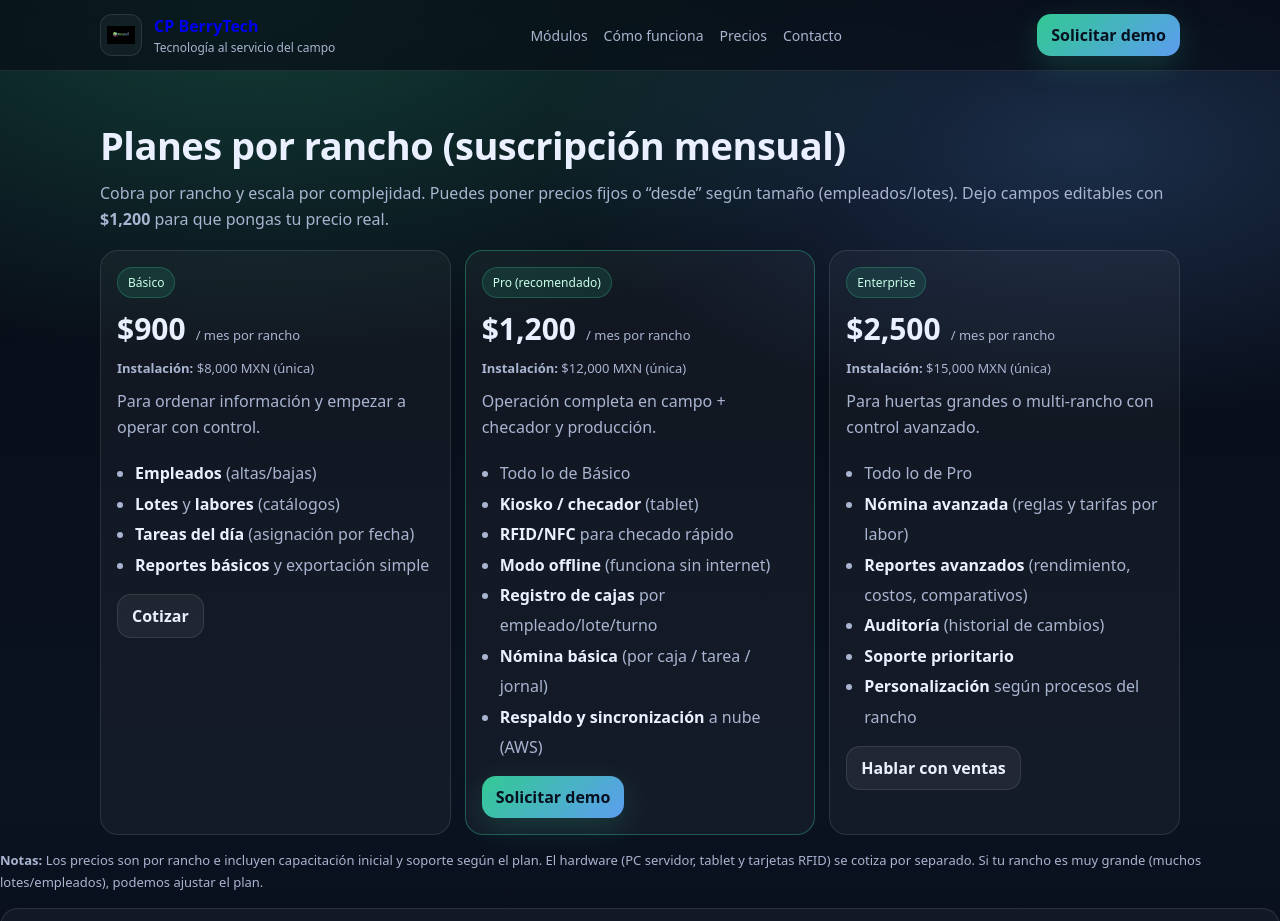
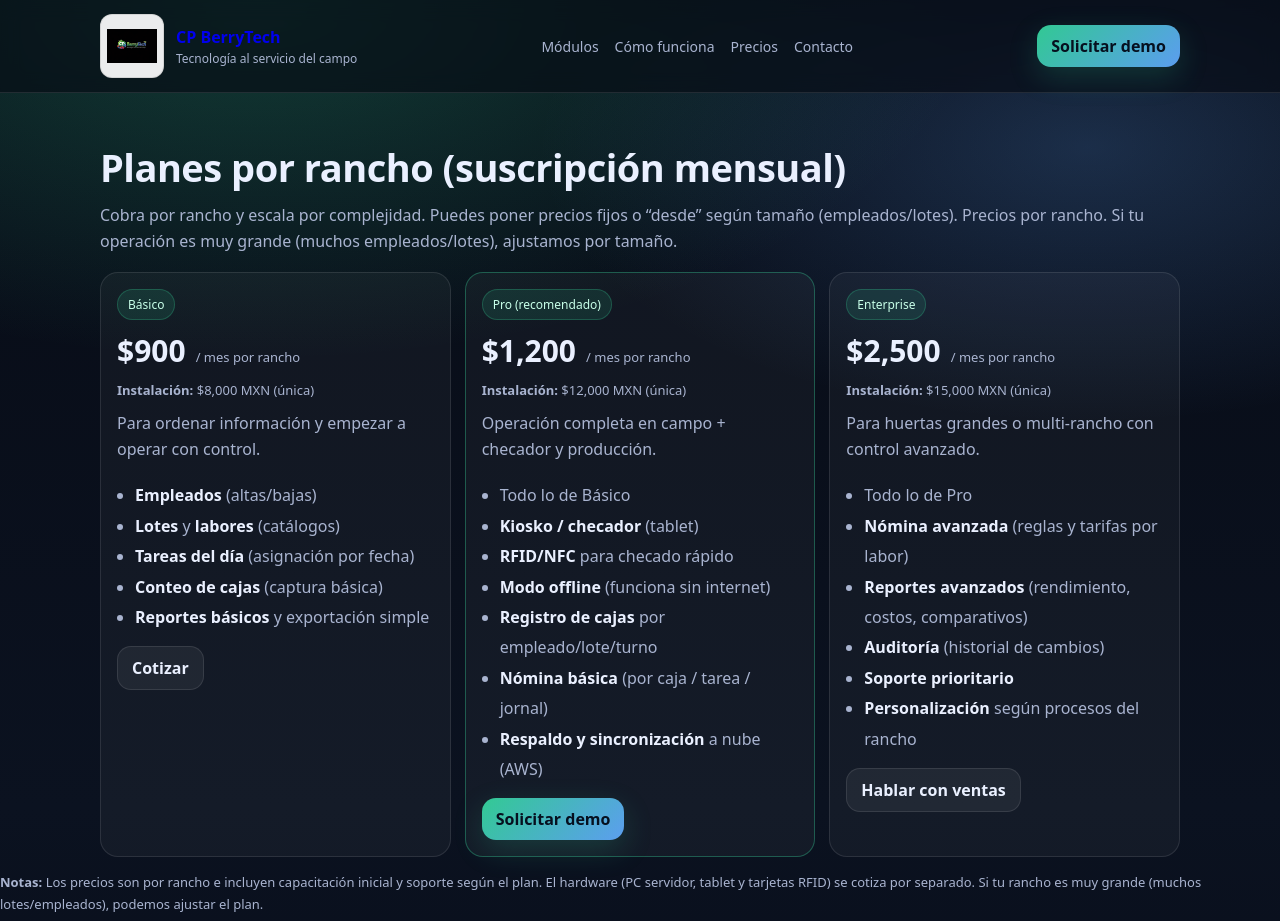
Before and after one commit to Heri1504/cp-berrytech-web, a plain HTML site: page precios.html in a window 1280 px wide. Shown: the top 921 px of the page. Drawn offline with Linux system fonts and the light colour scheme.

Commit message:
Add files via upload

```diff
--- a/precios.html
+++ b/precios.html
@@ -31,9 +31,9 @@
     .nav-inner{display:flex;align-items:center;justify-content:space-between;padding:14px 0;gap:12px}
     .brand{display:flex;align-items:center;gap:12px;text-decoration:none}
     .brand img{
-      width:42px;height:42px;border-radius:12px;object-fit:contain;
-      background: rgba(255,255,255,.04);
-      border: 1px solid var(--border);padding:6px;
+      width:64px;height:64px;border-radius:12px;object-fit:contain;
+      background: rgba(255,255,255,.92);
+      border: 1px solid rgba(0,0,0,.10);padding:6px;
     }
     .brand strong{font-size:16px}
     .brand small{display:block;color:var(--muted);font-size:12px;margin-top:2px}
@@ -92,7 +92,7 @@
   <div class="container">
     <div class="nav-inner">
       <a class="brand" href="index.html">
-        <img src="Logo.png" alt="CP BerryTech logo" onerror="this.style.display='none'">
+        <img src="logo.png" alt="CP BerryTech logo">
         <div>
           <strong>CP BerryTech</strong>
           <small>Tecnología al servicio del campo</small>
@@ -116,7 +116,7 @@
     <h1>Planes por rancho (suscripción mensual)</h1>
     <p class="lead">
       Cobra por rancho y escala por complejidad. Puedes poner precios fijos o “desde” según tamaño (empleados/lotes).
-      Dejo campos editables con <b>$1,200</b> para que pongas tu precio real.
+      Precios por rancho. Si tu operación es muy grande (muchos empleados/lotes), ajustamos por tamaño.
     </p>
 
         <div class="cards3">
@@ -130,6 +130,7 @@
           <li><b>Empleados</b> (altas/bajas)</li>
           <li><b>Lotes</b> y <b>labores</b> (catálogos)</li>
           <li><b>Tareas del día</b> (asignación por fecha)</li>
+          <li><b>Conteo de cajas</b> (captura básica)</li>
           <li><b>Reportes básicos</b> y exportación simple</li>
         </ul>
         <div style="margin-top:14px">
```
Also changed, not shown: contacto.html (+4 -4 lines), index.html (+4 -4 lines).
